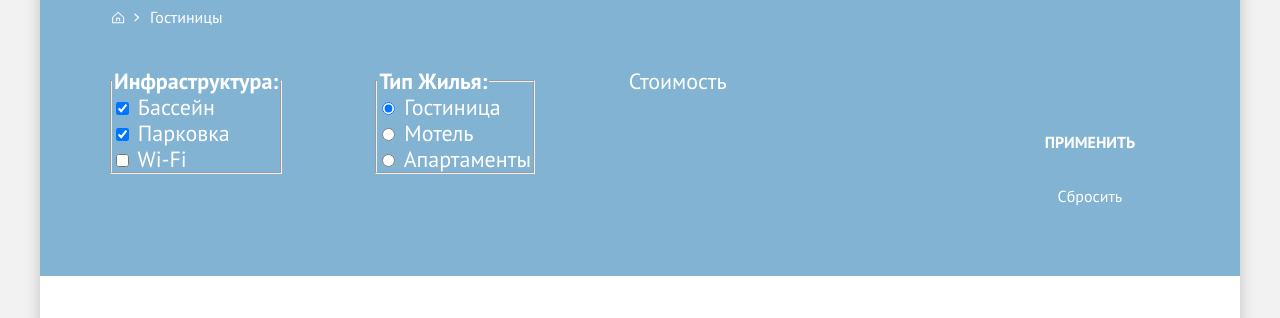
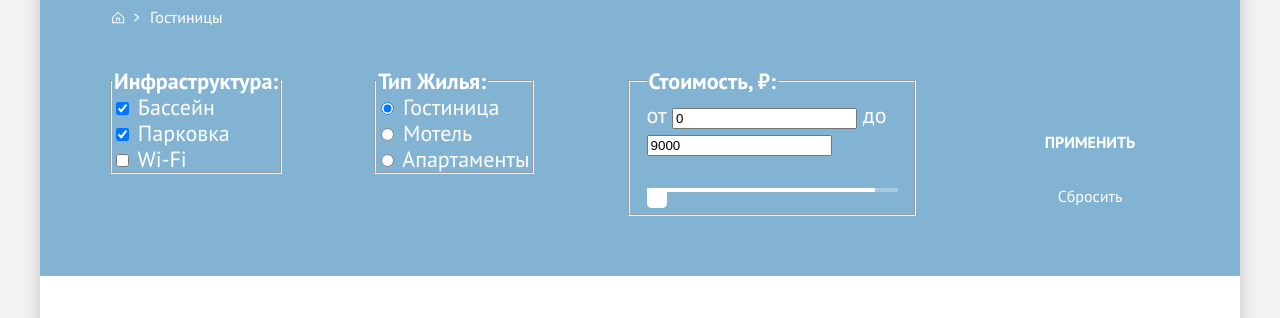
Before and after one commit to tatianabio/1892769-sedona-34, a plain HTML site: page catalog.html in a window 1280 px wide. Shown: the part 182-500 px from the top of the page. Drawn offline with Linux system fonts and the light colour scheme.

Commit message:
Добавляет стили и состояния ползункам, правит состояния кнопке сбросить

```diff
--- a/catalog.html
+++ b/catalog.html
@@ -99,7 +99,27 @@
                   Апартаменты
                 </label>
               </fieldset>
-              <div class="price-range">Стоимость</div>
+              <fieldset class="price-range">
+                <legend class="catalog-filter-title">Стоимость, ₽:</legend>
+                <div class="range-inputs-wrap">
+                  <label class="catalog-filter-label" for="min-price">от</label>
+                  <input class="range-input" type="number" id="min-price" value="0" name="min-price">
+                  <label class="catalog-filter-label" for="max-price">до</label>
+                  <input class="range-input" type="number" id="max-price" value="9000" name="max-price">
+                </div>
+                <div class="range">
+                  <div class="range-scale">
+                    <div class="range-bar" style="left: 0; width: 228px">
+                      <button class="range-toggle toggle-min" type="button">
+                        <span class="visually-hidden">Изменить минимальную цену.</span>
+                      </button>
+                      <button class="range-toggle toggle-max" type="button">
+                        <span class="visually-hidden">Изменить максимальную цену.</span>
+                      </button>
+                    </div>
+                  </div>
+                </div>
+              </fieldset>
               <div class="button-form-wrap">
                 <button class="button button-second button-apply-filter" type="submit">Применить</button>
                 <button class="button reset-button" type="reset">Сбросить</button>
--- a/styles/styles.css
+++ b/styles/styles.css
@@ -57,8 +57,11 @@
   --form-basic-light: #F2F2F2;
   --form-basic-gray: #E6E6E6;
   --form-basic-white: #FFFFFF;
+  --form-light-shadow: #0000003F;
+  --form-dark-shadow: #00000066;
   --form-basic-black: #000000;
   --form-special: #83B3D3;
+  --form-range-scale: #FFFFFF4D;
   --main-shadow: #00000033;
   --special-warm-light: #756257;
   --basic-line: #E6E6E6;
@@ -217,8 +220,9 @@ body {
 }
 
 .reset-button:focus {
-  color: var(--text-background-hover);
-  outline: none;
+  color: var(--text-background-default);
+  box-shadow: inset 0 0 0 3px var(--form-special);
+  border-radius: 4px;
 }
 
 .reset-button:active {
@@ -770,7 +774,45 @@ body {
 
 .price-range {
   width: 288px;
-  height: 148px;
+  min-height: 148px;
+}
+
+.range-scale {
+  position: relative;
+  height: 4px;
+  background-color: var(--form-range-scale);
+  margin-top: 32px;
+}
+
+.range-bar {
+  position: absolute;
+  height: 4px;
+  background-color: var(--form-basic-white);
+}
+
+.range-toggle {
+  position: absolute;
+  width: 20px;
+  height: 20px;
+  background-color: var(--form-basic-white);
+  border-radius: 5px;
+  border: none;
+  cursor: pointer;
+}
+
+.range-toggle:hover {
+  box-shadow: 0 4px 10px var(--form-light-shadow);
+}
+
+.range-toggle:focus {
+  box-shadow: 0 4px 10px var(--form-light-shadow),
+  0 0 0 3px var(--form-special);
+  outline: none;
+}
+
+.range-toggle:active {
+  box-shadow: 0 7px 15px var(--form-dark-shadow),
+  0 0 0 2px var(--form-special);
 }
 
 .button-form-wrap {
```
